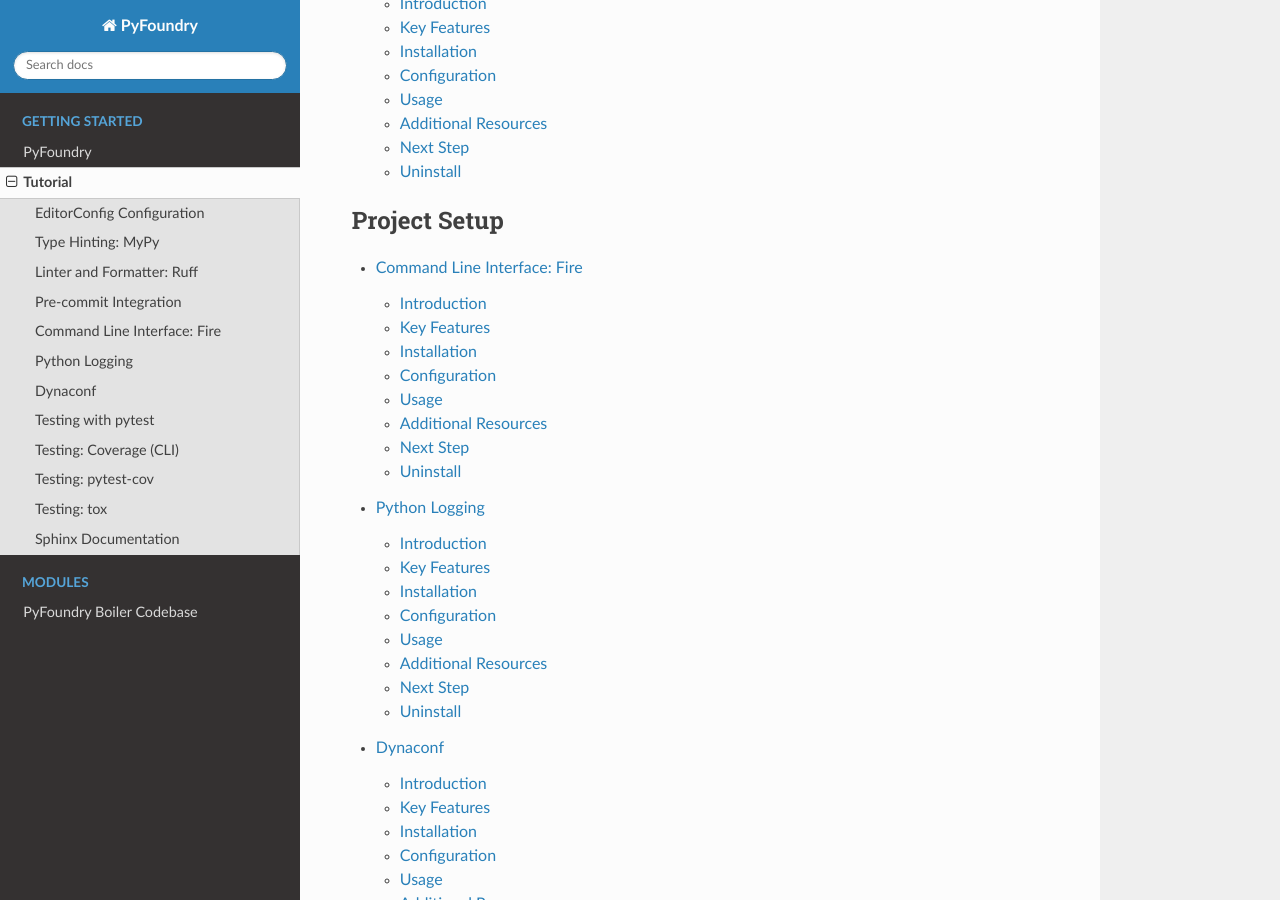
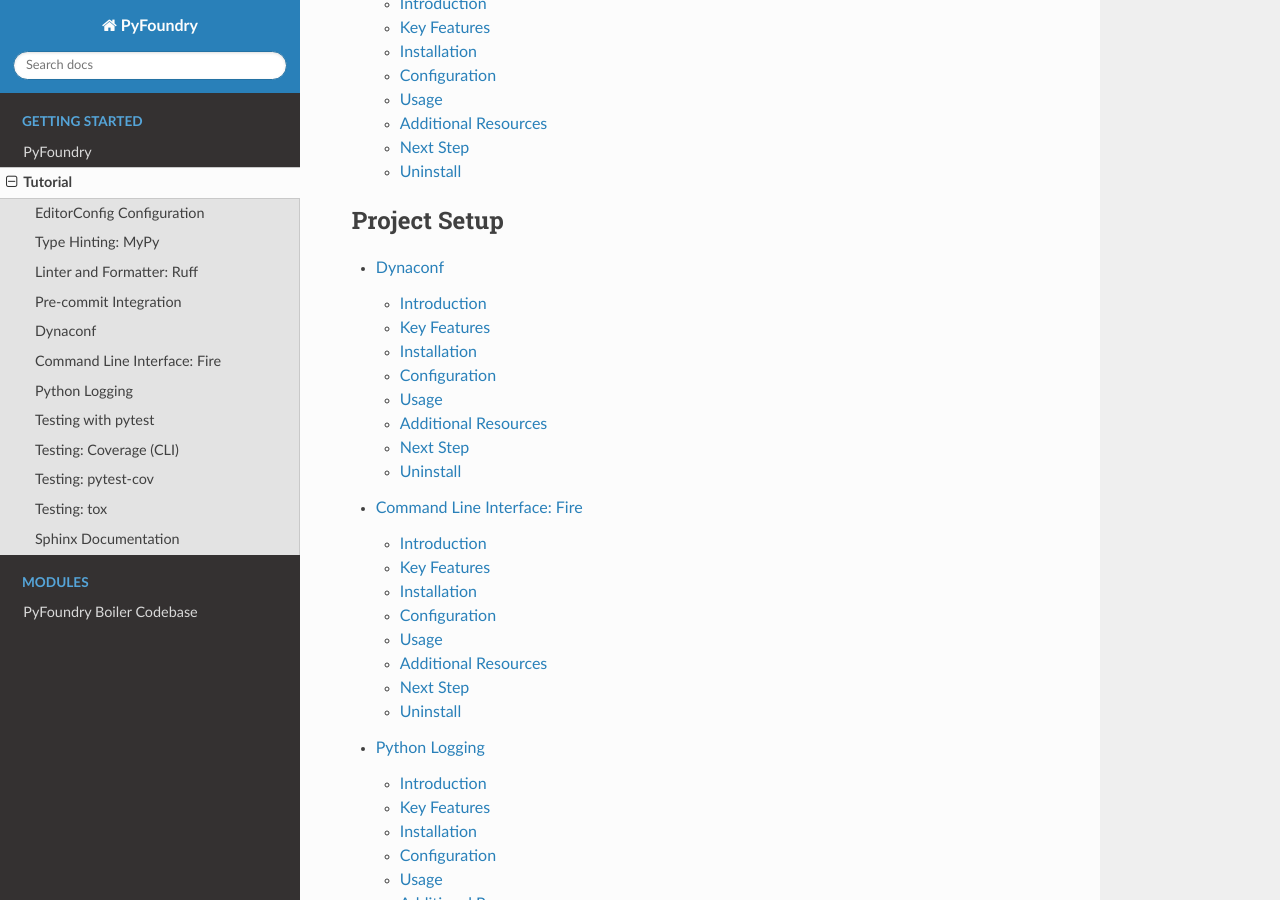
Before and after one commit to sunil-fm/FusePyStarter, a Sphinx documentation site: the page built from docs/tutorial.rst, in a window 1280 px wide and 900 px high, scrolled down 1044 px. Built offline with Sphinx 7.4.7 and the Read the Docs theme 3.1.0, drawn with Linux system fonts in a browser that asks for light colours; pages that are not in the unit, such as notebooks, are missing from menus.

```diff
--- a/docs/tutorial.rst
+++ b/docs/tutorial.rst
@@ -20,9 +20,9 @@ top of the page at `GitHub Help`_.
    :maxdepth: 2
    :caption: Project Setup
 
+   setup/dynaconf
    setup/fire
    setup/logging
-   setup/dynaconf
    setup/pytest
    setup/coverage
    setup/pytest-cov
```
